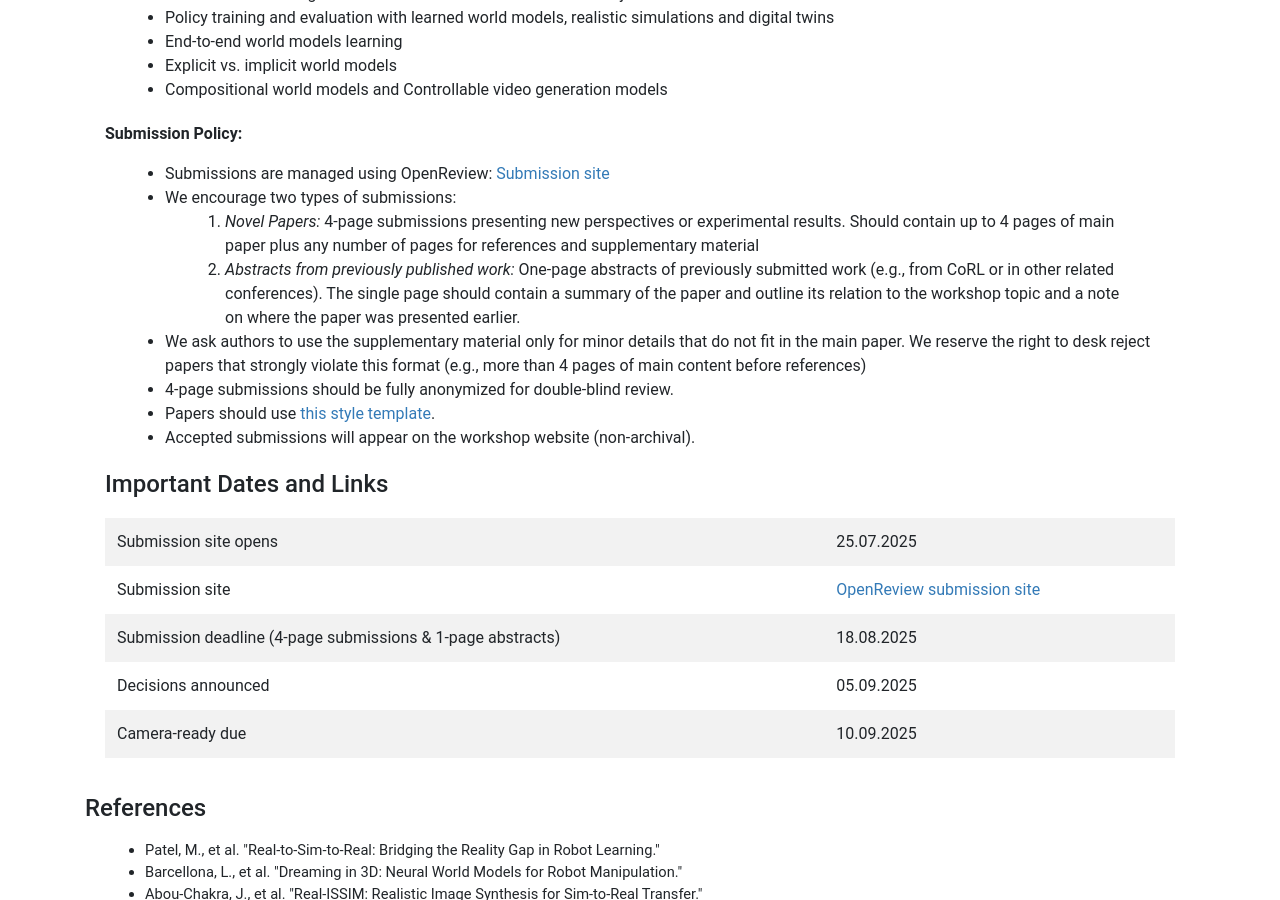
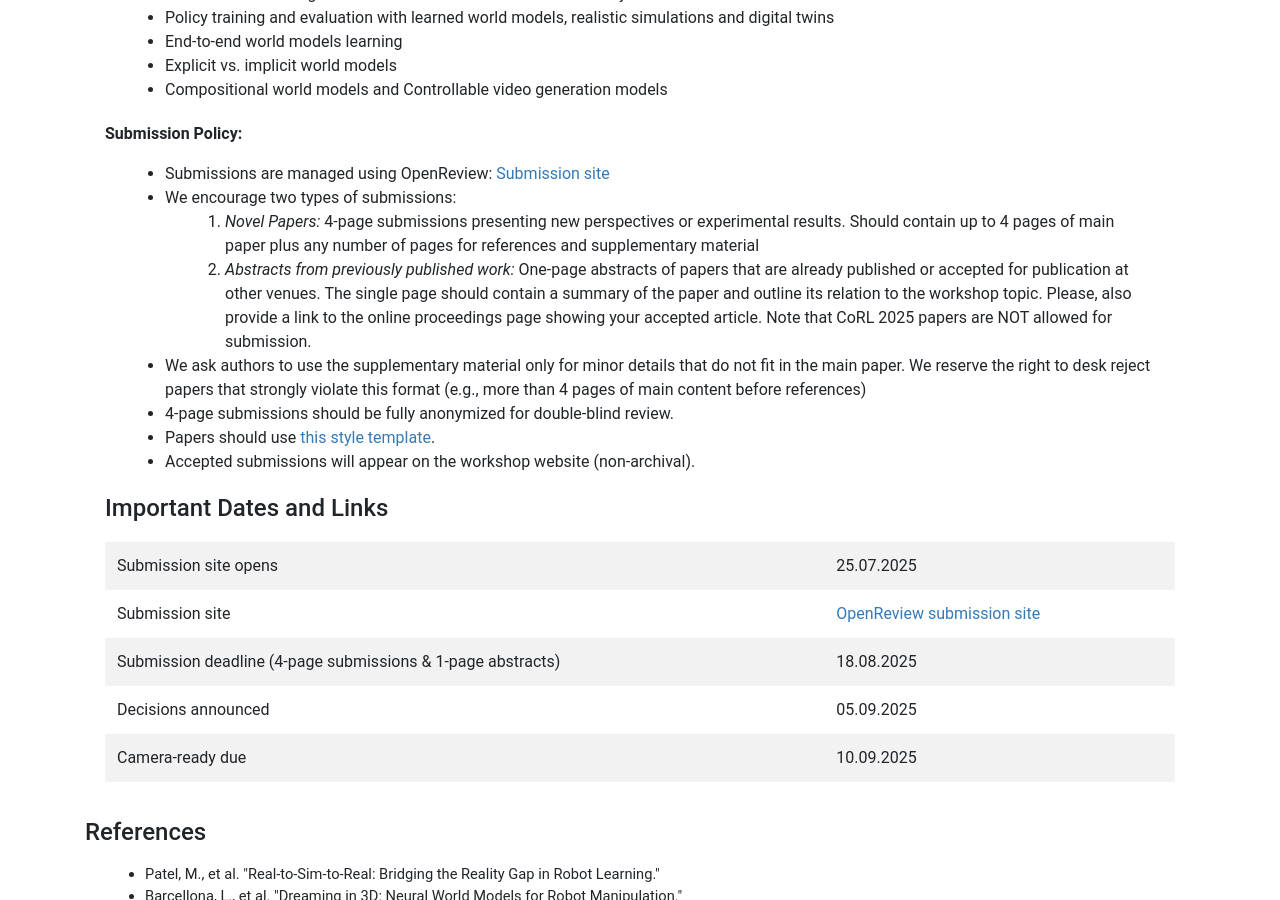
Before and after one commit to simulatingrobotworlds/simulatingrobotworlds.github.io, a Jekyll site: the page built from submit.html, in a window 1280 px wide and 900 px high, scrolled down 619 px. Built offline with Jekyll 4.4.1, drawn with Linux system fonts in a browser that asks for light colours; nearby versions of some CDN libraries.

Commit message:
Exclude CoRL 2025 papers

```diff
--- a/submit.html
+++ b/submit.html
@@ -36,7 +36,7 @@ layout: default
     <li>We encourage two types of submissions:
       <ol>
         <li><em>Novel Papers:</em> 4-page submissions presenting new perspectives or experimental results. Should contain up to 4 pages of main paper plus any number of pages for references and supplementary material</li>
-        <li><em>Abstracts from previously published work:</em> One-page abstracts of previously submitted work (e.g., from CoRL or in other related conferences). The single page should contain a summary of the paper and outline its relation to the workshop topic and a note on where the paper was presented earlier.</li>
+        <li><em>Abstracts from previously published work:</em> One-page abstracts of papers that are already published or accepted for publication at other venues. The single page should contain a summary of the paper and outline its relation to the workshop topic. Please, also provide a link to the online proceedings page showing your accepted article. Note that CoRL 2025 papers are NOT allowed for submission. </li>
       </ol>
     <li>We ask authors to use the supplementary material only for minor details that do not fit in the main paper. We reserve the right to desk reject papers that strongly violate this format (e.g., more than 4 pages of main content before references)</li>
     <li>4-page submissions should be fully anonymized for double-blind review.</li>
```
